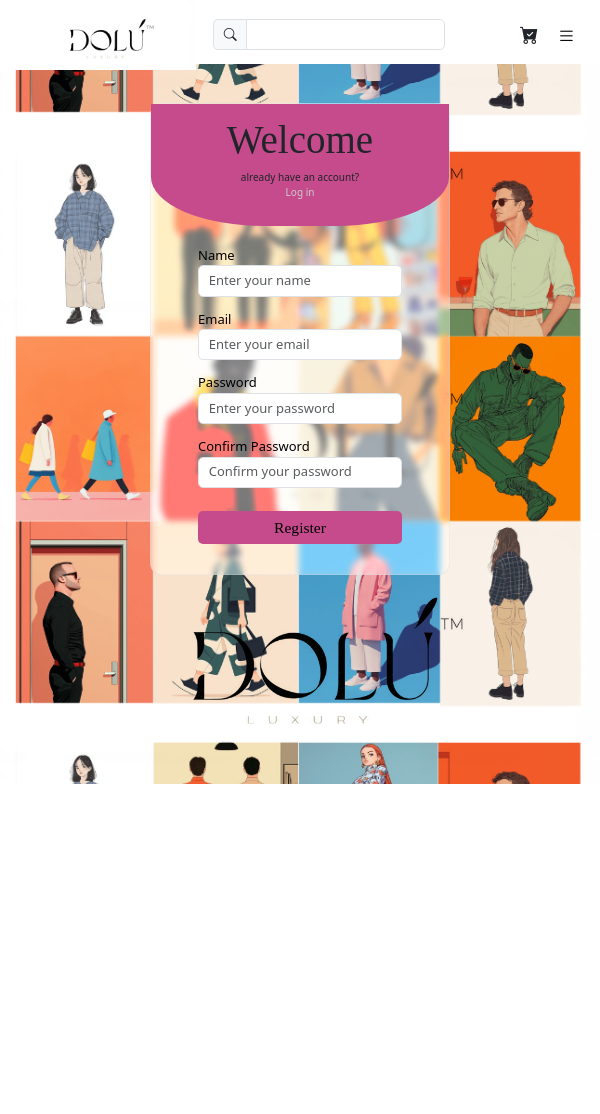
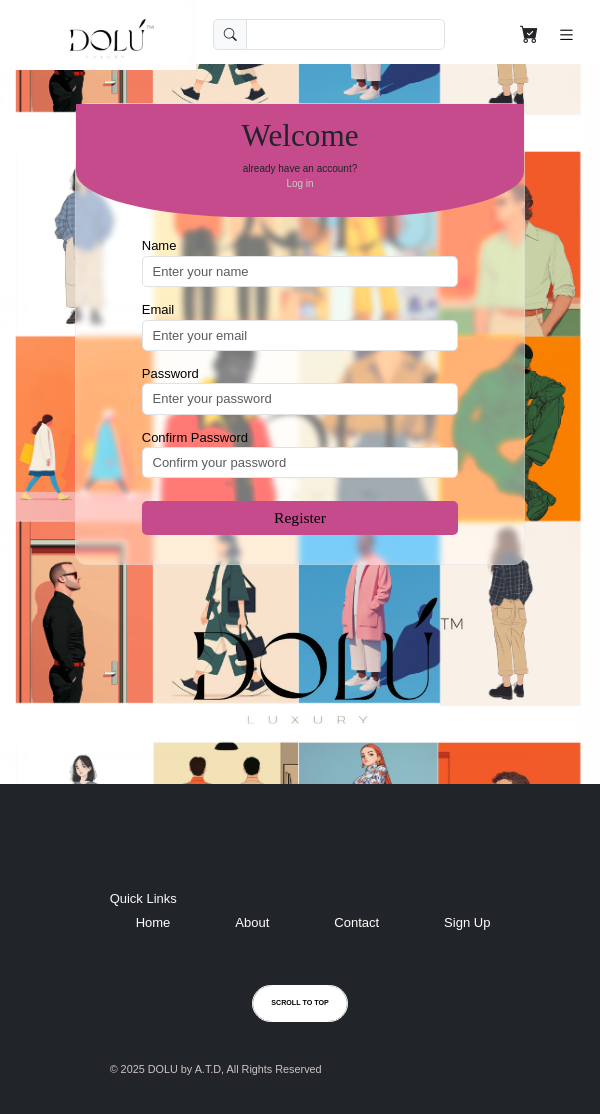
Before and after one commit to toludavid30/Dolu-s-Brand, a React (Vite) app: page /auth in a window 600 px wide. Shown: the top 1114 px of the page. Before the commit the page ends 800 px from the top, so only its background shows below. Built offline with nearby package versions, Linux system fonts and the light colour scheme.

Commit message:
footer Commit

```diff
--- a/src/App.jsx
+++ b/src/App.jsx
@@ -9,6 +9,7 @@ import NotFound from './NotFound';
 import CartProvider from './context/CartContext/CartProvider';
 import About from './About/About';
 import Contact from './Contact/Contact';
+import Footer from './LayoutComponents/Footer';
 
 
 const App = () => {
@@ -25,6 +26,7 @@ const App = () => {
       <Route path='/contact' element={<Contact/>}/>
       <Route path='*' element={<NotFound/>}/>
     </Routes>
+    <Footer/>
     </CartProvider>
     </BrowserRouter>
     </>
--- a/src/Auth/Styling/Auth.css
+++ b/src/Auth/Styling/Auth.css
@@ -2,6 +2,7 @@
   margin: 0;
   padding: 0;
   box-sizing: border-box;
+  font-family: Noto Sans Japanese, sans-serif;
 }
 #AuthWrapper{
     background-image: url("/category\ bg.png"), url("/Dolu\'s\ logo.jpg");
@@ -62,9 +63,12 @@
     *{
         font-size: small;
     }
+    * .card-wrapper{
+      width: 75% !important;
+    }
     * .card-wrapper .headWrap h4 {
         font-family: oswald;
-        font-size: 3.0rem;
+        font-size: 2.4rem;
     }
     * .card-wrapper .headWrap p {
         font-size: xx-small;
--- a/src/LandingPage/components/CategorySection.jsx
+++ b/src/LandingPage/components/CategorySection.jsx
@@ -26,7 +26,7 @@ const CategorySection = () => {
            <div className="categoryListWrap pt-4 pt-md-5">
             <ul className='h-100 d-flex flex-column gap-3'>
               <li>
-                <button className="btn-53">
+                <a href ="#NativeSection" className="btn-53" >
                   <div className="original">NATIVE WEARS</div>
                   <div className="letters">
                     <span>N</span>
@@ -42,10 +42,10 @@ const CategorySection = () => {
                     <span>R</span>
                     <span>S</span>
                   </div>
-                </button>
+                </a>
               </li>
               <li>
-              <button className="btn-53">
+              <a href='#ShirtSection' className="btn-53">
                   <div className="original">SHIRTS</div>
                   <div className="letters">
 
@@ -56,8 +56,8 @@ const CategorySection = () => {
                     <span>T</span>
                     <span>S</span>
                   </div>
-                </button>
-                <button className="btn-53">
+                </a>
+                <a href='#PantsSection' className="btn-53">
                   <div className="original">PANTS</div>
                   <div className="letters">
 
@@ -67,10 +67,10 @@ const CategorySection = () => {
                     <span>T</span>
                     <span>S</span>
                   </div>
-                </button>
+                </a>
               </li>
               <li>
-              <button className="btn-53">
+              <a href='#CargoSection' className="btn-53">
                   <div className="original">CARGO PANTS</div>
                   <div className="letters">
 
@@ -86,8 +86,8 @@ const CategorySection = () => {
                     <span>T</span>
                     <span>S</span>
                   </div>
-                </button>
-                <button className="btn-53">
+                </a>
+                <a href='#ToteSection' className="btn-53">
                   <div className="original">TOTE BAGS</div>
                   <div className="letters">
 
@@ -101,8 +101,8 @@ const CategorySection = () => {
                     <span>G</span>
                     <span>S</span>
                   </div>
-                </button>
-                <button className="btn-53">
+                </a>
+                <a href='#CrossSection' className="btn-53">
                   <div className="original">CROSS BAGS</div>
                   <div className="letters">
 
@@ -117,7 +117,7 @@ const CategorySection = () => {
                     <span>G</span>
                     <span>S</span>
                   </div>
-                </button>
+                </a>
               </li>
             </ul>
            </div>
--- a/src/LandingPage/components/Products.jsx
+++ b/src/LandingPage/components/Products.jsx
@@ -134,9 +134,9 @@ const Products = () => {
         getCrossProducts()
     },[])
   return (
-    <div id='ProductsSection' className='py-4 container'>
+    <div id='ProductsSection' className='py-5 container'>
         <h2 className='sectionTitle text-center fw-bold'>Products</h2>
-        <div className="sectionWrapper w-100 d-flex flex-column gap-4 py-3">
+        <div className="sectionWrapper w-100 d-flex flex-column gap-5 py-3">
             <div id='NativeSection' className="nativeSection row gap-3 gap-md-4 gap-lg-5 mx-auto" >
                 <h5 className='sectionHeader text-start'>Traditional Wears</h5>
                 {
@@ -182,7 +182,7 @@ const Products = () => {
                     }
             </div>
 
-            <div id='pantsSection' className="pantsSection row gap-3 gap-md-4 gap-lg-5 mx-auto">
+            <div id='PantsSection' className="pantsSection row gap-3 gap-md-4 gap-lg-5 mx-auto">
                     <h5 className='sectionHeader'>Pants</h5>
                     {
                         isloading ? (
@@ -204,7 +204,7 @@ const Products = () => {
                     }
             </div>
 
-            <div id='cargoSection' className="cargoSection row gap-3 gap-md-4 gap-lg-5 mx-auto">
+            <div id='CargoSection' className="cargoSection row gap-3 gap-md-4 gap-lg-5 mx-auto">
                     <h5 className='sectionHeader'>Cargo Pants</h5>
                     {
                         isloading ? (
@@ -226,7 +226,7 @@ const Products = () => {
                     }
             </div>
 
-            <div id='toteSection' className="toteSection row gap-3 gap-md-4 gap-lg-5 mx-auto">
+            <div id='ToteSection' className="toteSection row gap-3 gap-md-4 gap-lg-5 mx-auto">
                     <h5 className='sectionHeader'>Totebags</h5>
                     {
                         isloading ? (
@@ -247,7 +247,7 @@ const Products = () => {
                     )
                     }
             </div>
-            <div id='crossSection' className="crossSection row gap-3 gap-md-4 gap-lg-5 mx-auto">
+            <div id='CrossSection' className="crossSection row gap-3 gap-md-4 gap-lg-5 mx-auto">
                     <h5 className='sectionHeader'>Crossbags</h5>
                     {
                         isloading ? (
--- a/src/LandingPage/styling/style.css
+++ b/src/LandingPage/styling/style.css
@@ -335,7 +335,6 @@
 
 #ProductsSection{
   height: auto;
-  font-family: Noto Sans Japanese, sans-serif;
 
   .cardWrapper{
     height: 65dvh;
--- a/src/LayoutComponents/Footer.jsx
+++ b/src/LayoutComponents/Footer.jsx
@@ -1,8 +1,49 @@
 import React from 'react'
+import "./styling/footer.css"
+import { Link } from 'react-router-dom'
 
 const Footer = () => {
   return (
-    <div>Footer</div>
+    <div id='footer' className='bg-dark'>
+      <div className="footerWrapper container">
+        <div className="quickLinksWrap py-5">
+          <h6 className='text-light'>
+            Quick Links
+          </h6>
+          <ul className=''>
+            <li>
+              <Link className='quickLinks' to ="/">Home</Link>
+            </li>
+            <li>
+              <Link className='quickLinks' to="/about">About</Link>
+            </li>
+            <li>
+              <Link className='quickLinks' to="/contact">Contact</Link>
+            </li>
+            <li>
+              <Link className='quickLinks' to="/auth">Sign Up</Link>
+            </li>
+          </ul>
+        </div>
+        <a href='#' className='btn-53 w-25 mx-auto'>
+          <div className="original ">Scroll to Top</div>
+                  <div className="letters">
+                    <span>S</span>
+                    <span>c</span>
+                    <span>r</span>
+                    <span>o</span>
+                    <span>l</span>
+                    <span>l</span>
+                    <span></span>
+                    <span>U</span>
+                    <span>p</span>
+                  </div>
+        </a>
+        <div className='rights py-5'>
+          © 2025 DOLU by A.T.D, All Rights Reserved
+        </div>
+      </div>
+    </div>
   )
 }
 
--- /dev/null
+++ b/src/LayoutComponents/styling/footer.css
@@ -0,0 +1,86 @@
+#footer{
+    height: 70dvh;
+    display: grid;
+    place-content: center;
+    .footerWrapper{
+        height: 70%;
+        /* display: flex;
+        flex-direction: column; */
+        gap: 2rem;
+        .quickLinksWrap{
+            width: 100%;
+            ul{
+                width: 100%;
+                list-style: none;
+                display: flex;
+                gap: 10rem;
+                .quickLinks{
+                    text-decoration: none;
+                    color: white;
+                }
+            }
+        }
+        .rights{
+            font-size: smaller;
+            color: rgb(207, 196, 196);
+        }
+    }
+
+}
+
+@media (max-width: 600px){
+#footer{
+    height: 40dvh;
+    .footerWrapper {
+        .quickLinksWrap{
+            width: 100%;
+            ul{
+                width: 100%;
+                list-style: none;
+                display: flex;
+                gap: 3rem;
+            }
+        }
+        .original{
+                        font-size: 0.55rem;
+                    }
+                    .letters{
+                        span{
+                          font-size: 0.65rem;
+                        }
+                    }
+
+        .btn-53{
+            padding:  0.5rem 0.8rem;
+        }
+    }
+}
+}
+@media (min-width:600px) and (max-width: 900px){
+#footer{
+    height: 50dvh;
+    .footerWrapper {
+        .quickLinksWrap{
+            width: 100%;
+            ul{
+                width: 100%;
+                list-style: none;
+                display: flex;
+                gap: 5rem;
+            }
+        }
+        .original{
+                        font-size: 0.55rem;
+                    }
+                    .letters{
+                        span{
+                          font-size: 0.8rem;
+                        }
+                    }
+
+        .btn-53{
+            padding:  0.6rem 1.0rem;
+        }
+    }
+}
+}
```
